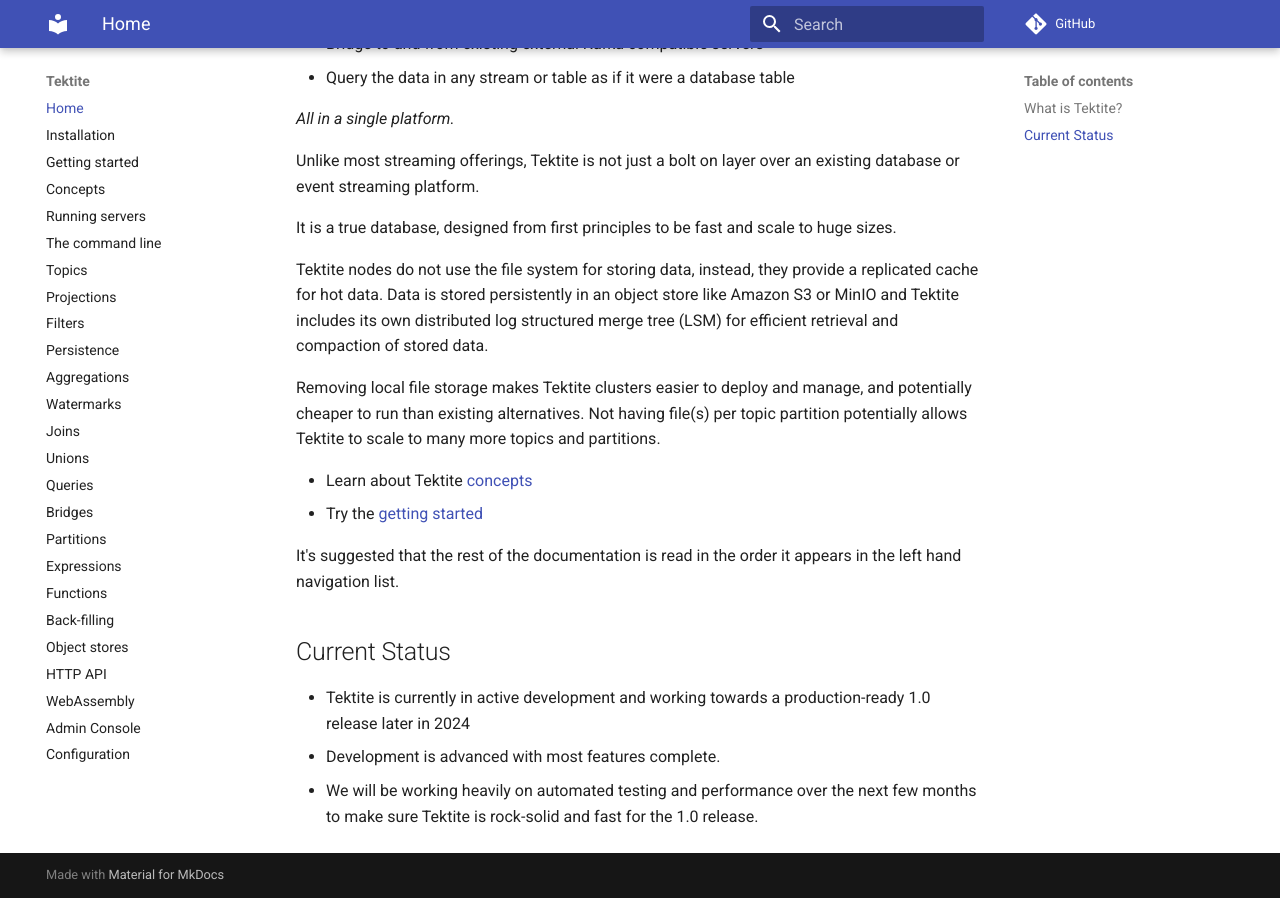
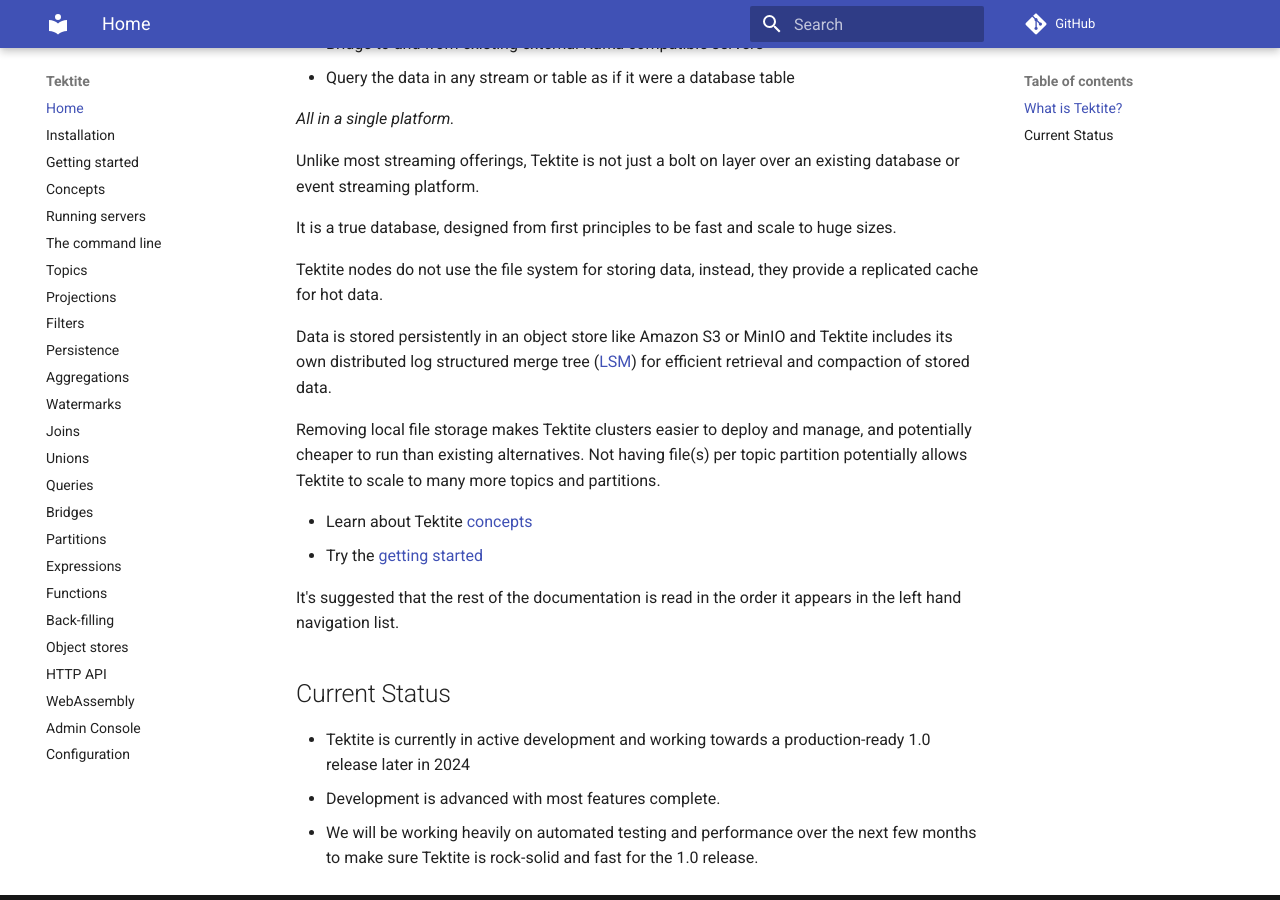
Before and after one commit to spirit-labs/tektite, an MkDocs documentation site: the page built from docs/index.md, in a window 1280 px wide and 900 px high, scrolled down 561 px. Built offline with MkDocs 1.6.1 and Material for MkDocs 9.7.7, drawn with Linux system fonts in a browser that asks for light colours; comment, search, counter and statistics services are not loaded; part of the change alters nothing that is shown.

```diff
--- a/docs/index.md
+++ b/docs/index.md
@@ -24,8 +24,9 @@ Unlike most streaming offerings, Tektite is not just a bolt on layer over an exi
 It is a true database, designed from first principles to be fast and scale to huge sizes.
 
 Tektite nodes do not use the file system for storing data, instead, they provide a replicated cache for hot data.
+
 Data is stored persistently in an object store like Amazon S3 or MinIO and Tektite includes its own distributed log structured
-merge tree (LSM) for efficient retrieval and compaction of stored data.
+merge tree ([LSM](https://en.wikipedia.org/wiki/Log-structured_merge-tree)) for efficient retrieval and compaction of stored data.
 
 Removing local file storage makes Tektite clusters easier to deploy and manage, and potentially cheaper to run than existing
 alternatives. Not having file(s) per topic partition potentially allows Tektite to scale to many more topics and partitions.
```
Also changed, not shown: site/index.html, site/search/search_index.json.
